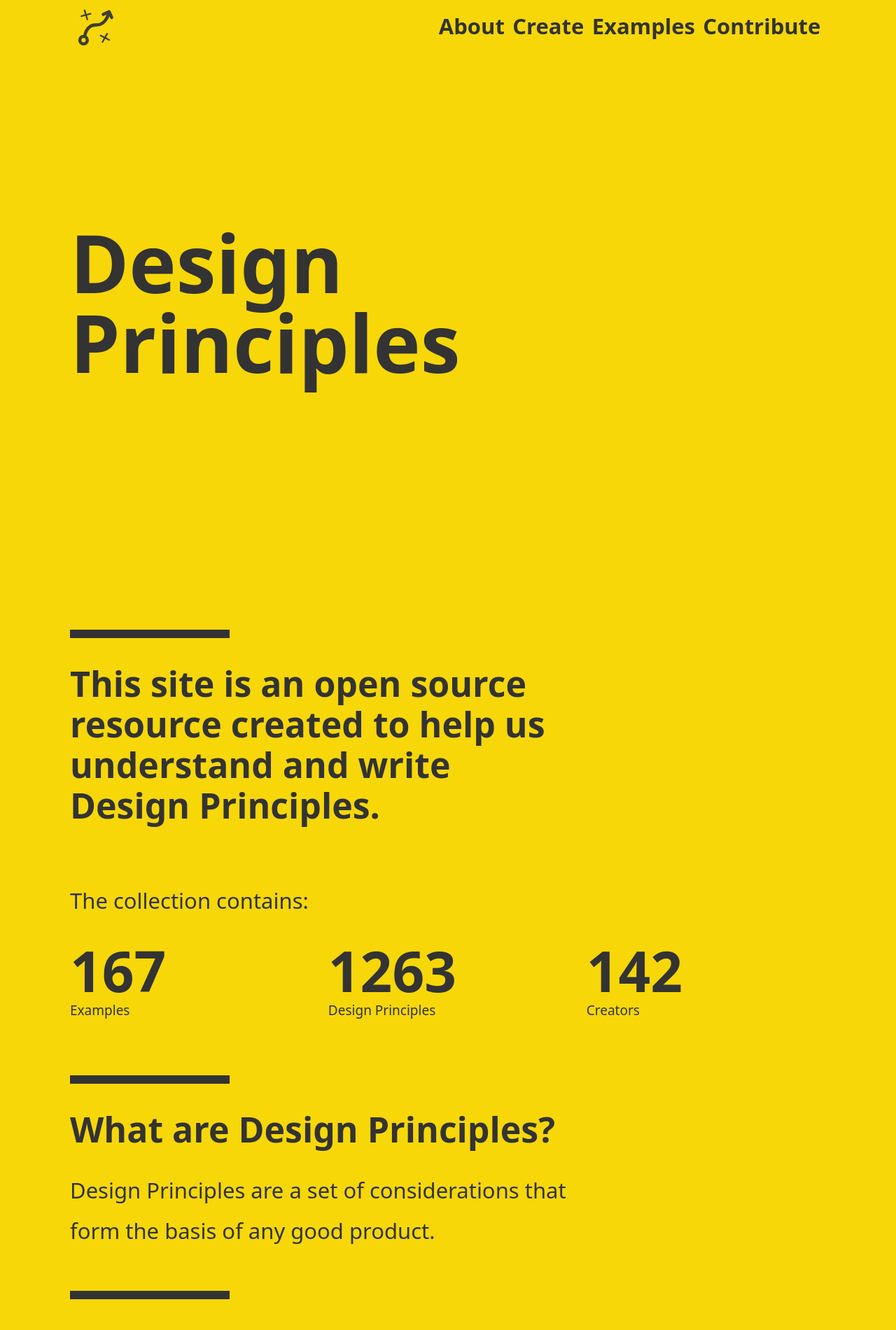
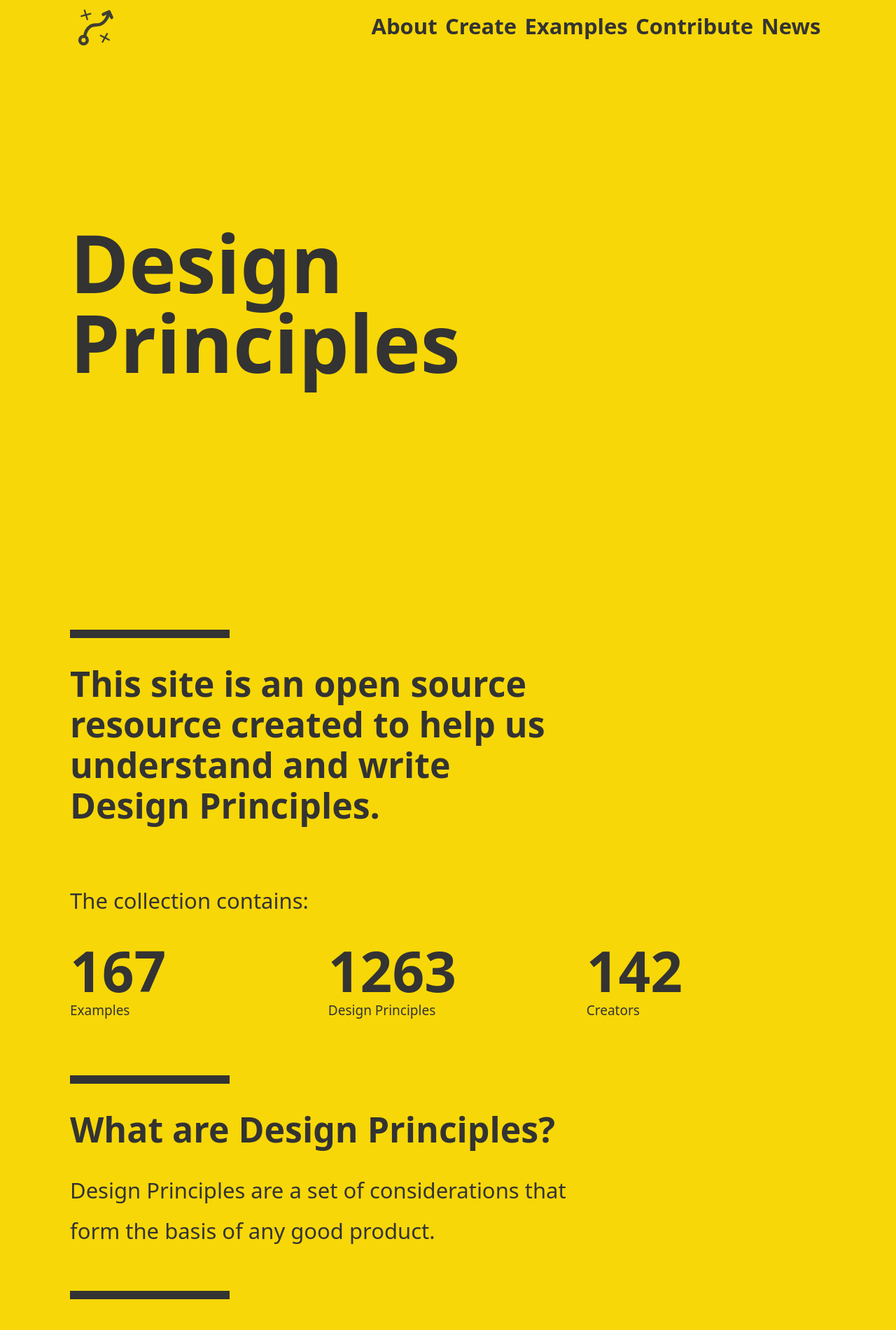
Before and after one commit to benbrignell/principles.design, a Jekyll site: the page built from index.html, in a window 1280 px wide. Shown: the top 1901 px of the page at 70% size. Built offline with Jekyll 4.4.1, drawn with Linux system fonts in a browser that asks for light colours; comment, search, counter and statistics services are not loaded.

Commit message:
added news link to site-nav

```diff
--- a/_includes/nav.html
+++ b/_includes/nav.html
@@ -13,5 +13,8 @@
     <li>
       <a class="h3 site-nav__link contribute" href="/contribute/">Contribute</a>
     </li>
+    <li>
+      <a class="h3 site-nav__link" href="http://designprinciples.news/" target="_blank">News</a>
+    </li>
   </ul>
 </nav>
--- a/_sass/_scratch.scss
+++ b/_sass/_scratch.scss
@@ -84,12 +84,13 @@ hr {
   padding: 0;
   margin-top: 0.5em;
   float: none;
-  width: 300px; // forces nav to break onto two lines
+  max-width: 400px; // forces nav to break onto two lines
   overflow: visible; // allows localised text to overflow if longer
   @media (min-width: $mq-l) {
      padding-left: 1.6em;
      margin: 0.4em;
      float: right;
+     max-width: none;
      width: auto;
     }
 }
```
